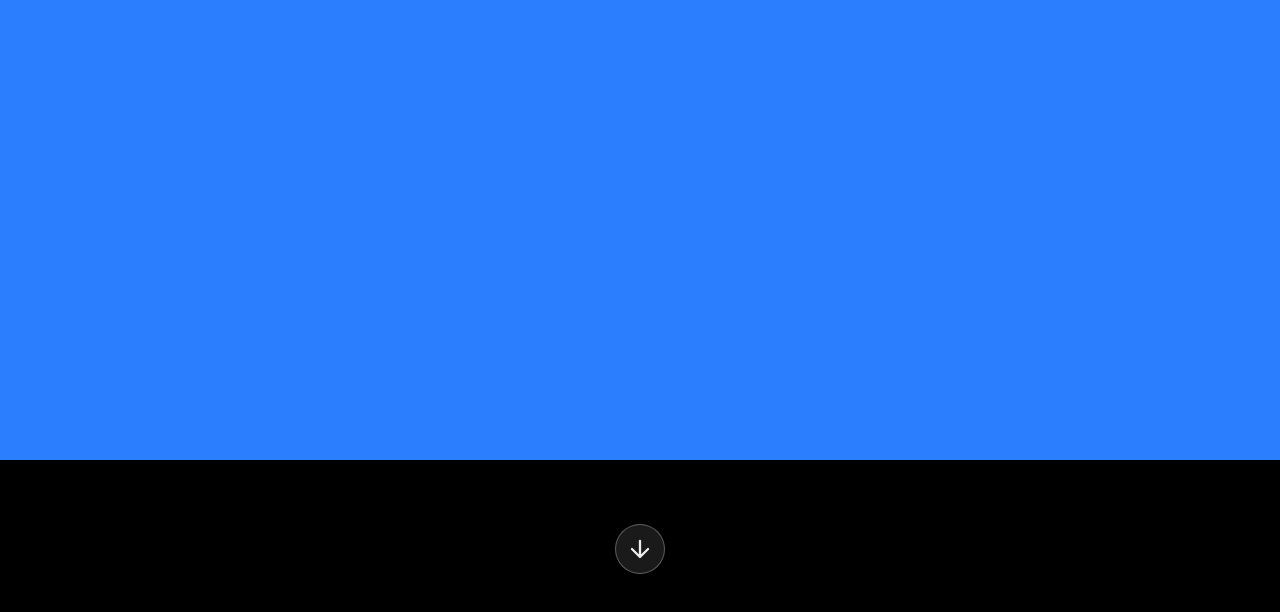
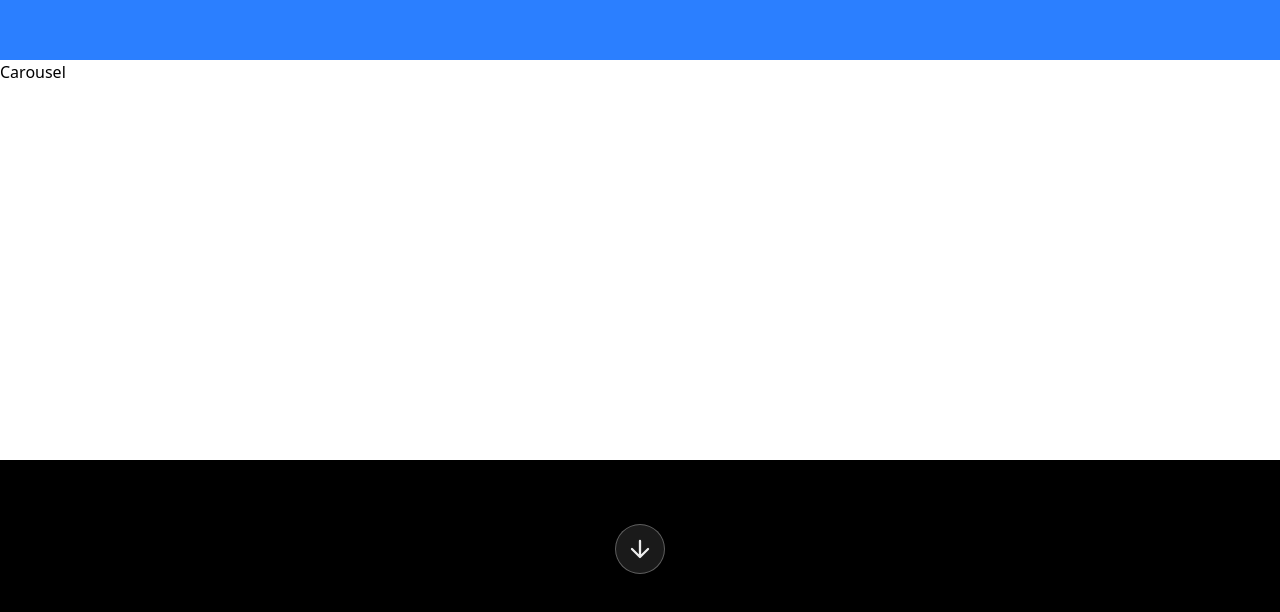
Before and after one commit to SethMarina77/ConstructionSiteV2, a React (Vite) app in the folder my-react-app/: page / in a window 1280 px wide. Shown: the part 1940-2552 px from the top of the page. Built offline with nearby package versions, Linux system fonts and the light colour scheme; a web font is replaced by a local one.

Commit message:
added carousel setup

```diff
--- /dev/null
+++ b/my-react-app/src/components/Carousel.jsx
@@ -0,0 +1,9 @@
+import React from 'react'
+
+const Carousel = () => {
+  return (
+    <div>Carousel</div>
+  )
+}
+
+export default Carousel
--- a/my-react-app/src/components/ReadMore.jsx
+++ b/my-react-app/src/components/ReadMore.jsx
@@ -2,7 +2,7 @@ import React from 'react'
 
 const ReadMore = () => {
   return (
-    <div className='h-screen bg-blue-500'>ReadMore</div>
+    <div className='bg-blue-500 h-1/2'>ReadMore</div>
   )
 }
 
--- a/my-react-app/src/pages/Home.jsx
+++ b/my-react-app/src/pages/Home.jsx
@@ -6,6 +6,7 @@ import thirdVideo from "../construction pictures/dScroll.mp4";
 import HomeMovingDisplay from "../components/HomeMovingDisplay";
 import Parallax from "../components/parallax";
 import ReadMore from "../components/ReadMore";
+import Carousel from "../components/Carousel";
 
 const Home = () => {
   const [currentVideo, setCurrentVideo] = useState(firstVideo);
@@ -68,8 +69,9 @@ const Home = () => {
       <section className="bg-black h-screen" id="whatweDo">
         <HomeMovingDisplay />
       </section>
-      <section id="readMore">
+      <section id="readMore" className="h-screen">
         <ReadMore />
+        <Carousel />
       </section>
       <section id="whyChooseUs">
         <Parallax />
```
